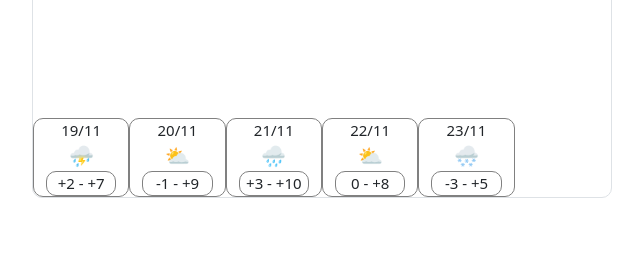
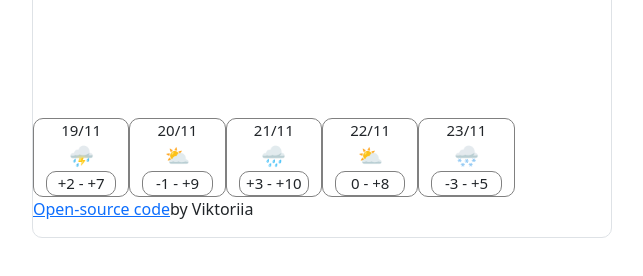
Before and after one commit to inner-fight/weather-app, a plain HTML site: page index.html in a window 1280 px wide. Shown: the part 174-450 px from the top of the page, without its empty margins (318-961 px from the left). Drawn offline with nearby package versions, Linux system fonts and the light colour scheme.

Commit message:
add href to github

```diff
--- a/index.html
+++ b/index.html
@@ -53,6 +53,7 @@
       </div>
     </div>
 </div>
+<p><a href="https://github.com/inner-fight/weather-app">Open-source code</a>by Viktoriia</p>
 <script src="scr/js.js">
 </script>
   </body>
```
